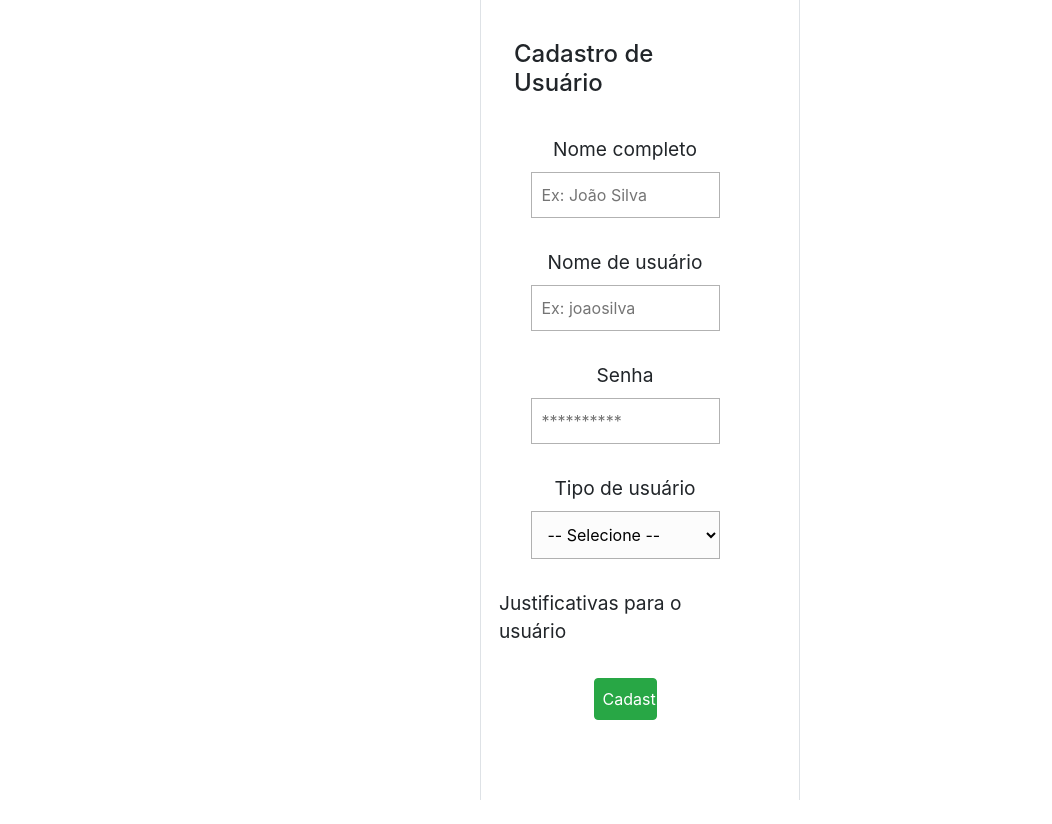
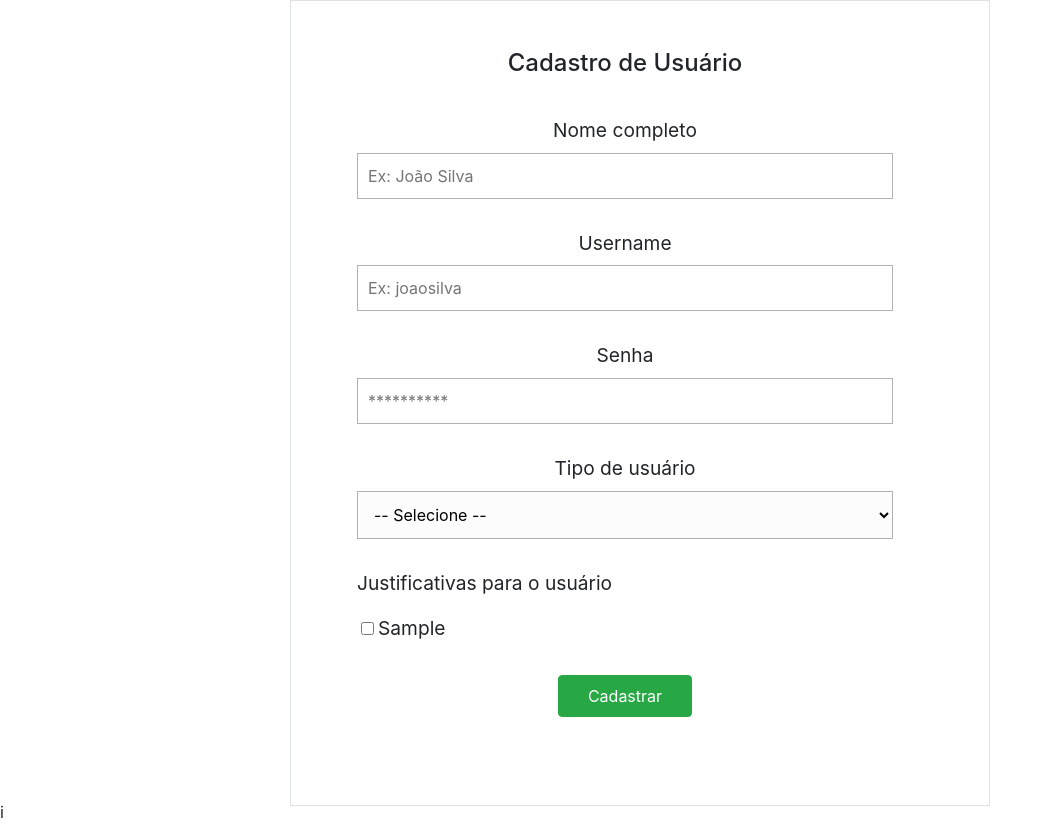
Before and after one commit to shl0mo/Dashboard_Relatorios-PHP_Bootstrap, a PHP site: page /Relatorios/cadastro.php in a window 1280 px wide. Shown: the whole page, without its empty margins (0-1052 px from the left). Before the commit the page ends 800 px from the top, so only its background shows below. Run offline with PHP 8.4, Linux system fonts and the light colour scheme; tables that the repository leaves empty hold one stand-in row (values such as "Sample post"); data that the repository does not hold is empty; some libraries are stand-ins or nearby versions.

Commit message:
Página de cadastro - frontend

```diff
--- a/cadastro.php
+++ b/cadastro.php
@@ -1,10 +1,11 @@
 <?php
-	if (isset($_POST['register'])) {
-		$pdo = new PDO('mysql:host=localhost;dbname=dados_clientes', 'root', '');
-		$query = $pdo->prepare('SELECT * FROM tipos');
-		$query->execute();
-		$types = $query->fetchAll();
-	}
+	$pdo = new PDO('mysql:host=localhost;dbname=dados_clientes', 'root', '');
+	$query = $pdo->prepare('SELECT * FROM tipos');
+	$query->execute();
+	$types = $query->fetchAll();
+	$query = $pdo->prepare('SELECT * FROM motivos');
+	$query->execute();
+	$justifications = $query->fetchAll();
 ?>
 <html>
 <head>
@@ -14,30 +15,43 @@
 	<link rel="stylesheet" href="https://maxcdn.bootstrapcdn.com/bootstrap/4.0.0/css/bootstrap.min.css" integrity="sha384-Gn5384xqQ1aoWXA+058RXPxPg6fy4IWvTNh0E263XmFcJlSAwiGgFAW/dAiS6JXm" crossorigin="anonymous">
 	<script src="https://unpkg.com/jspdf@latest/dist/jspdf.umd.min.js"></script>
 	<link rel="stylesheet" href="./css/style.css"/>
+	<script>
+		const verifyCheckbox = (event) => {
+			const check_boxes = document.querySelectorAll('[type="checkbox"]')
+			let one_checked = false
+			for (const checkbox of check_boxes) {
+				if (checkbox.checked === true) one_checked = true
+			}
+			if (!one_checked) {
+				event.preventDefault()
+				alert('Escolha as justificativas')
+			}
+		}
+	</script>
 </head>
 <body>
 	<div class="h-100 d-flex justify-content-center aling-items-center">
-		<div class="position-absolute align-self-center container w-25 p-5 border rounded">
+		<div class="position-absolute align-self-center container p-5 border" style="top: 0px; width: 700px;">
 			<div class="row w-100">
 				<h4 class="h4-register d-flex align-self-center">Cadastro de Usuário</h4>
 			</div>
 			<div class="row">
-				<form class="form-register form-container" method="post" class="w-100 align-items-center d-flex">
+				<form class="form-register form-container ml-5 mr-5" method="post">
 					<div class="form-box row align-items-center w-100">
 							<label for="input-name" class="label-register">Nome completo</label>
-								<input name="name" id="input-name" class="w-75" type="text" placeholder="Ex: João Silva" required/>
+								<input name="name" id="input-name" class="w-100" type="text" placeholder="Ex: João Silva" required/>
 					</div>
 					<div class="form-box row align-items-center w-100">
-							<label for="input-username"  class="label-register">Nome de usuário</label>
-								<input name="username" id="input-username" class="w-75" type="text" placeholder="Ex: joaosilva" required/>
+							<label for="input-username"  class="label-register">Username</label>
+								<input name="username" id="input-username" class="w-100" type="text" placeholder="Ex: joaosilva" required/>
 					</div>
 					<div class="form-box row align-items-center w-100">
 						<label for="input-password" class="label-register">Senha</label>
-							<input name="password" id="input-password" class="w-75" name="password" type="text" placeholder="**********" required/>
+							<input name="password" id="input-password" class="w-100" name="password" type="text" placeholder="**********" required/>
 					</div>
 					<div class="form-box row align-items-center w-100">
 						<label for="select-usertype">Tipo de usuário</label>
-							<select name="usertype" id="select-usertype" class="w-75" required>
+							<select name="usertype" id="select-usertype" class="w-100" required>
 								<option value="">-- Selecione --</option>
 								<?php
 									foreach ($types as $type) {
@@ -46,17 +60,30 @@
 								?>
 							</select>
 					</div>
-					<div class="form-box row align-items-center w-100">
+					<div class="form-box row align-items-left">
 						<label>Justificativas para o usuário</label>
+						<div class="align-items-left">
+						<?php
+							$index = 1;
+							foreach ($justifications as $justification) {
+								echo '
+									<div class="d-flex justify-content-left flex-direction-row align-items-center m-1">
+										<input type="checkbox" name="motivo-'.$index.'" id="motivo-'.$index.'" class="d-inline-flex" value="'.$justification['motivo'].'"/><label for="motivo-'.$index.'" class="m-1">'.$justification['motivo'].'</label>
+									</div>
+								';
+								$index++;
+							}
+						?>
+						</div>
 					</div>
 					<div class="form-box row align-items-center mt-4 w-100">
 						<div class="w-25 flex align-self-center">
-							<button name="register" type="submit" class="btn btn-success w-100 p-2">Cadastrar</button>
+							<button name="register" type="submit" class="btn btn-success w-100 p-2" onclick="verifyCheckbox(event)">Cadastrar</button>
 						</div>
 					</div>
 				</form>
 			</div>
 		</div>
 	</div>
-</body>
+</body>i
 </html>
```
Also changed, not shown: 1 other file.
